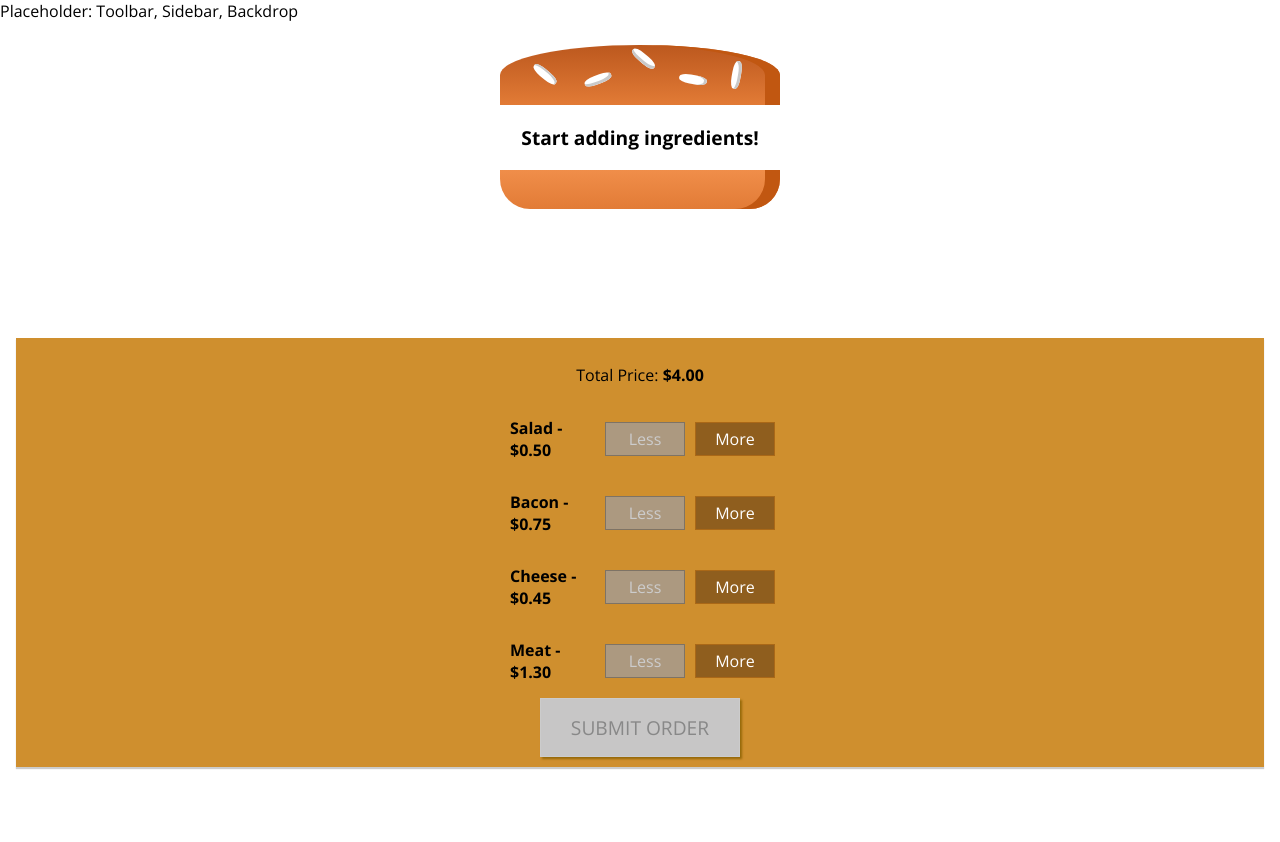
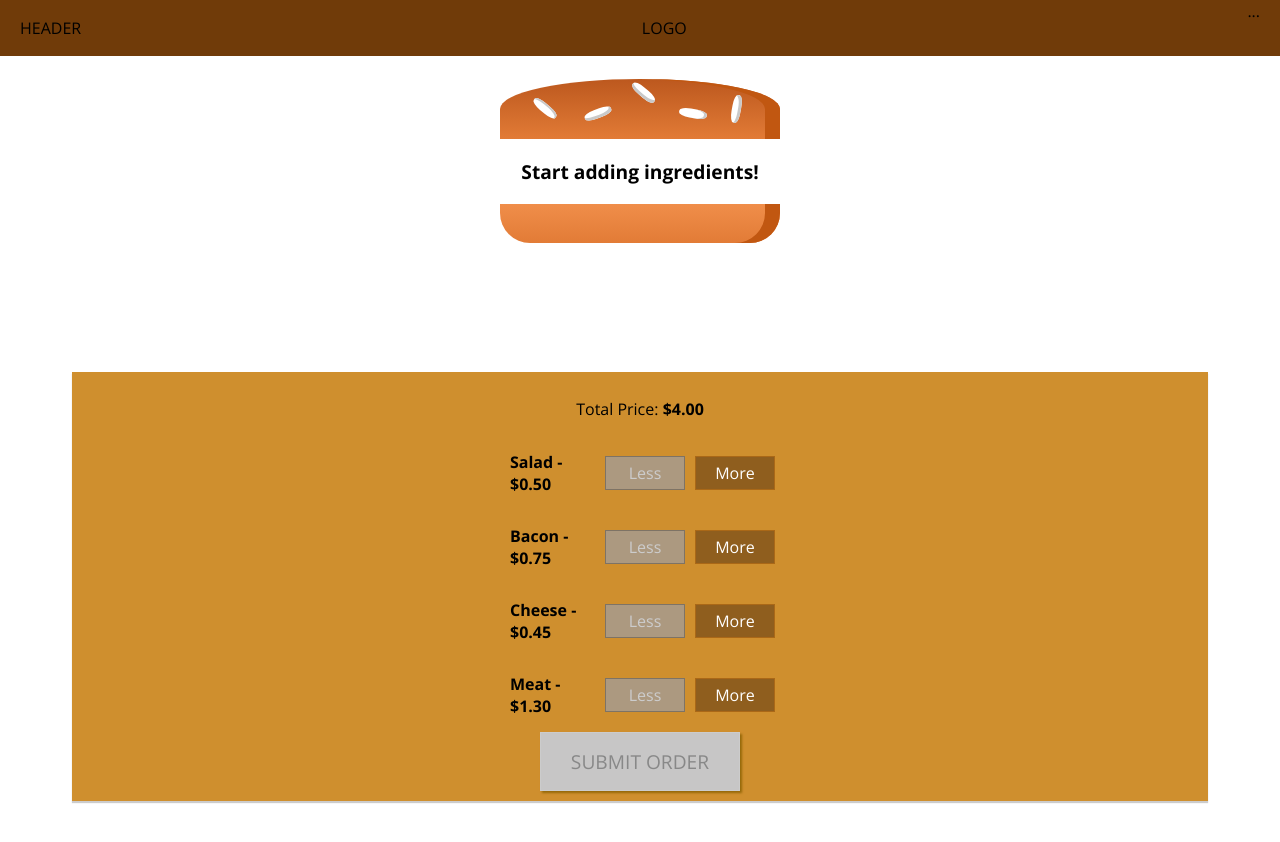
Before and after one commit to kkaiyang94/MyBurgerApp, a React (Create React App) app: page / in a window 1280 px wide. Shown: the top 842 px of the page. Before the commit the page ends 800 px from the top, so only its background shows below. Built offline with nearby package versions, Linux system fonts and the light colour scheme.

Commit message:
Add Toolbar Component to Layout and adjust css to fit Toolbar

```diff
--- a/src/components/Layout/Layout.js
+++ b/src/components/Layout/Layout.js
@@ -1,10 +1,12 @@
 import React, { Fragment } from 'react';
+
+import Toolbar from '../Navigation/Toolbar/Toolbar';
 
 import classes from './Layout.module.css';
 
 const Layout = props => (
   <Fragment>
-    <div>Placeholder: Toolbar, Sidebar, Backdrop</div>
+    <Toolbar />
     <main className={classes.Content}>{props.children}</main>
   </Fragment>
 )
--- a/src/components/Layout/Layout.module.css
+++ b/src/components/Layout/Layout.module.css
@@ -1,3 +1,3 @@
 .Content {
-  margin: 16px;
+  margin: 72px;
 }
```
